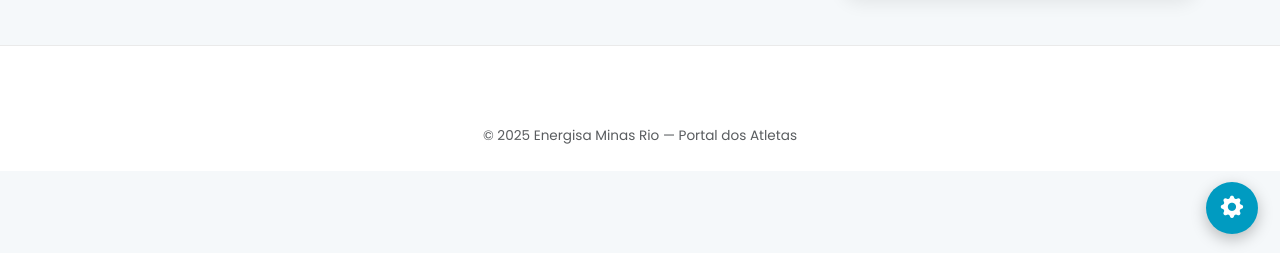
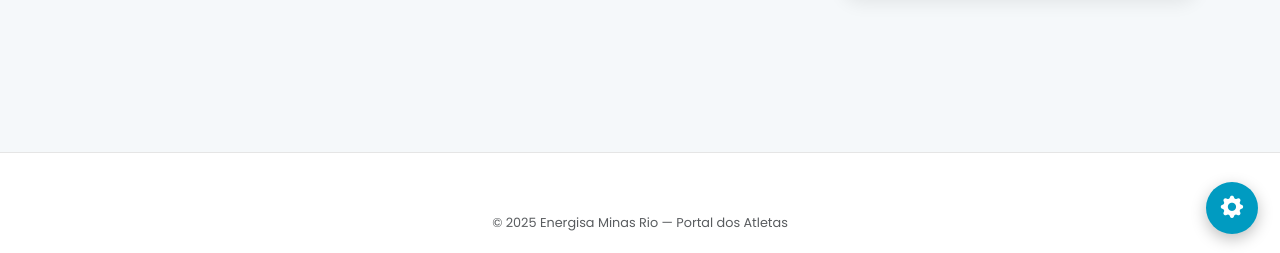
Before and after one commit to marcosserra96/Atletas-Energisa---EMR, a plain HTML site: page index.html in a window 1280 px wide. Shown: the part 544-797 px from the top of the page. Drawn offline with nearby package versions, Linux system fonts and the light colour scheme; no server answers.

Commit message:
Update style-institucional.css

```diff
--- a/assets/style-institucional.css
+++ b/assets/style-institucional.css
@@ -210,24 +210,30 @@ body {
   transform: rotate(20deg);
 }
 
-/* ===== RODAPÉ ===== */
+/* ===== RODAPÉ INSTITUCIONAL ===== */
 .footer-energisa {
   background: #fff;
-  border-top: 1px solid #eaeaea;
-  padding: 2rem 0;
+  border-top: 1px solid #e5e5e5;
+  padding: 10px 0;
   text-align: center;
-}
-
-.logo-footer {
-  height: 40px;
-  opacity: 0.9;
+  position: fixed;
+  bottom: 0;
+  left: 0;
+  width: 100%;
+  z-index: 10;
 }
 
 .footer-energisa p {
   color: #777;
-  font-size: 0.85rem;
-  margin-top: 0.5rem;
+  font-size: 0.8rem;
+  margin: 0;
 }
+
+.logo-footer {
+  height: 28px;
+  opacity: 0.85;
+}
+
 
 /* ===== RESPONSIVIDADE ===== */
 @media (max-width: 768px) {
```
